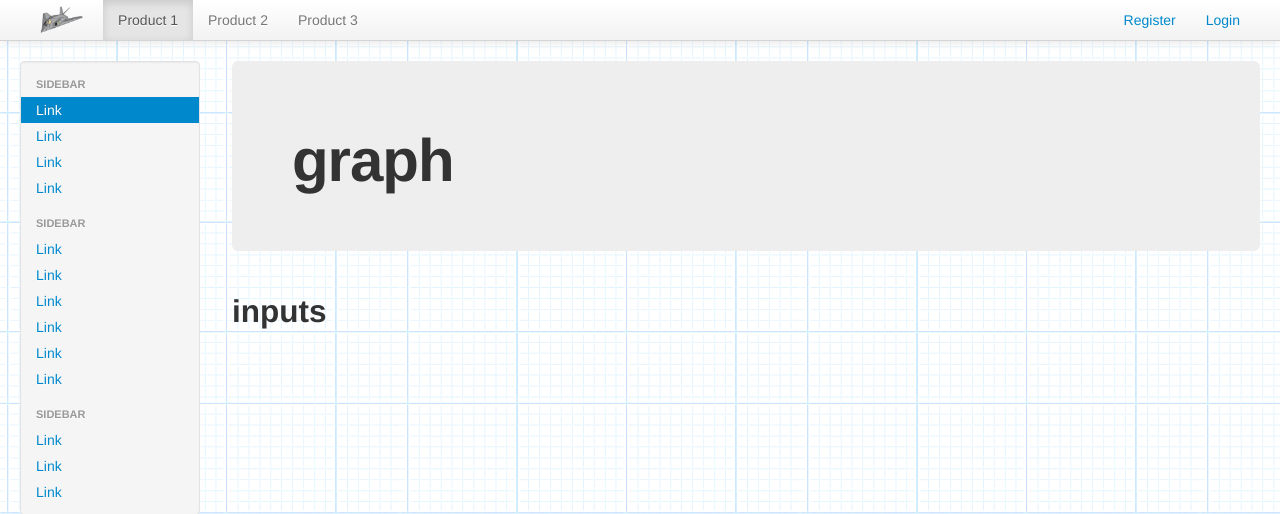
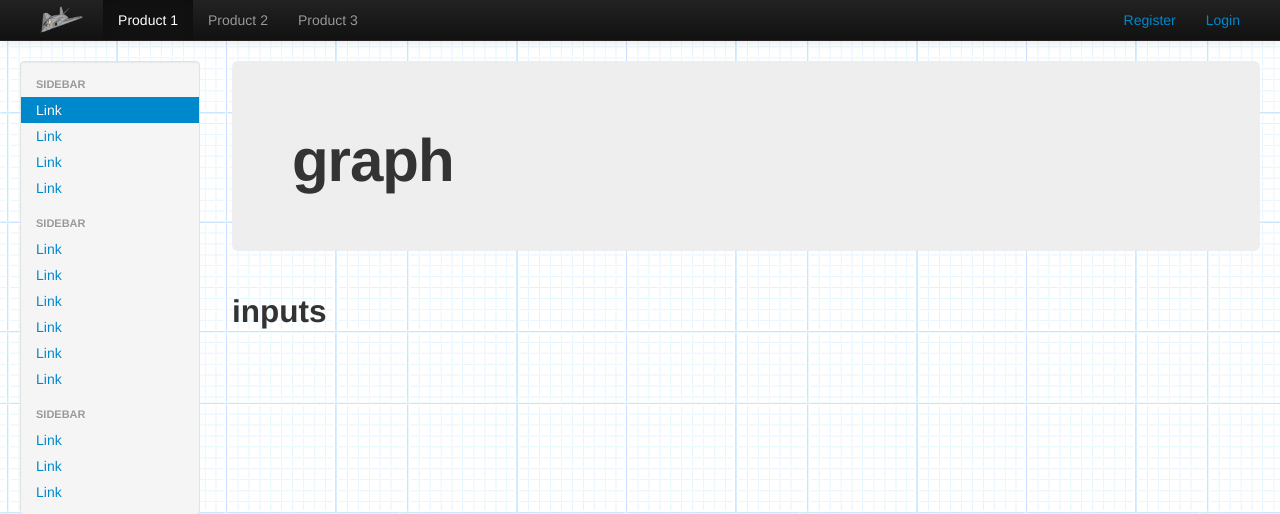
Before and after one commit to rbhobe/igbt, a PHP site: page / in a window 1280 px wide. Shown: the top 514 px of the page. Run offline with PHP 8.4, Linux system fonts and the light colour scheme.

Commit message:
inverse site navbar

```diff
--- a/index.php
+++ b/index.php
@@ -19,7 +19,7 @@
 
   </head>
   <body>
-    <div id="site-global-header" class="navbar navbar-static-top">
+    <div id="site-global-header" class="navbar navbar-inverse navbar-static-top">
       <div class="navbar-inner">
         <div class="container-fluid">
           <button type="button" class="btn btn-navbar" data-toggle="collapse" data-target=".nav-collapse">
```
